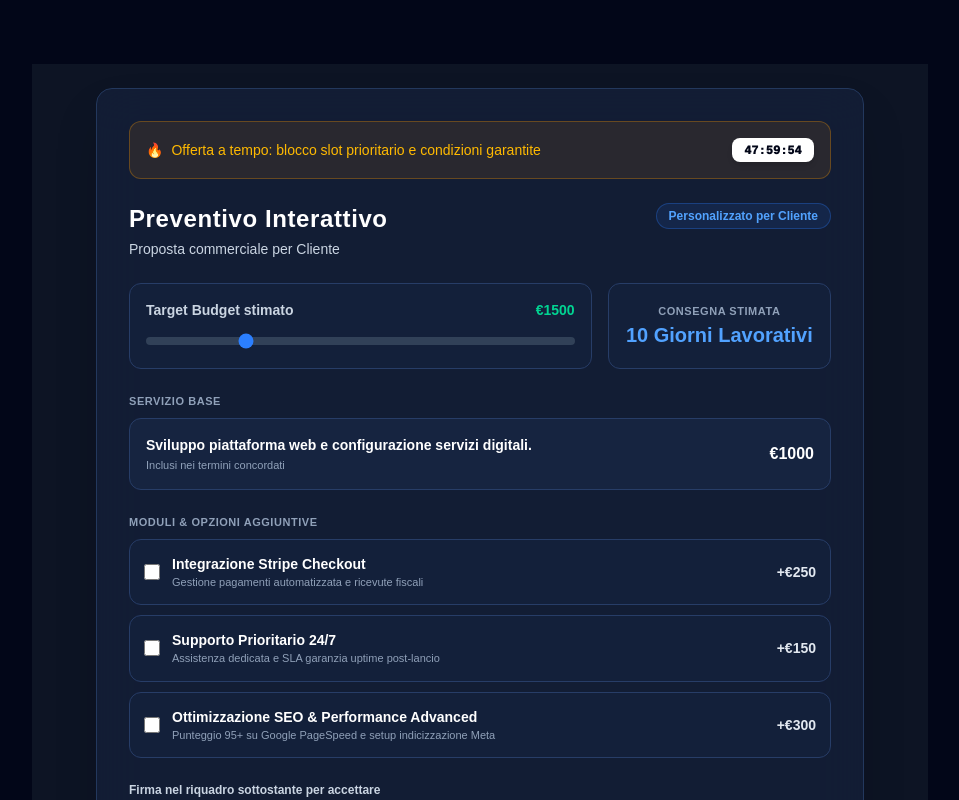
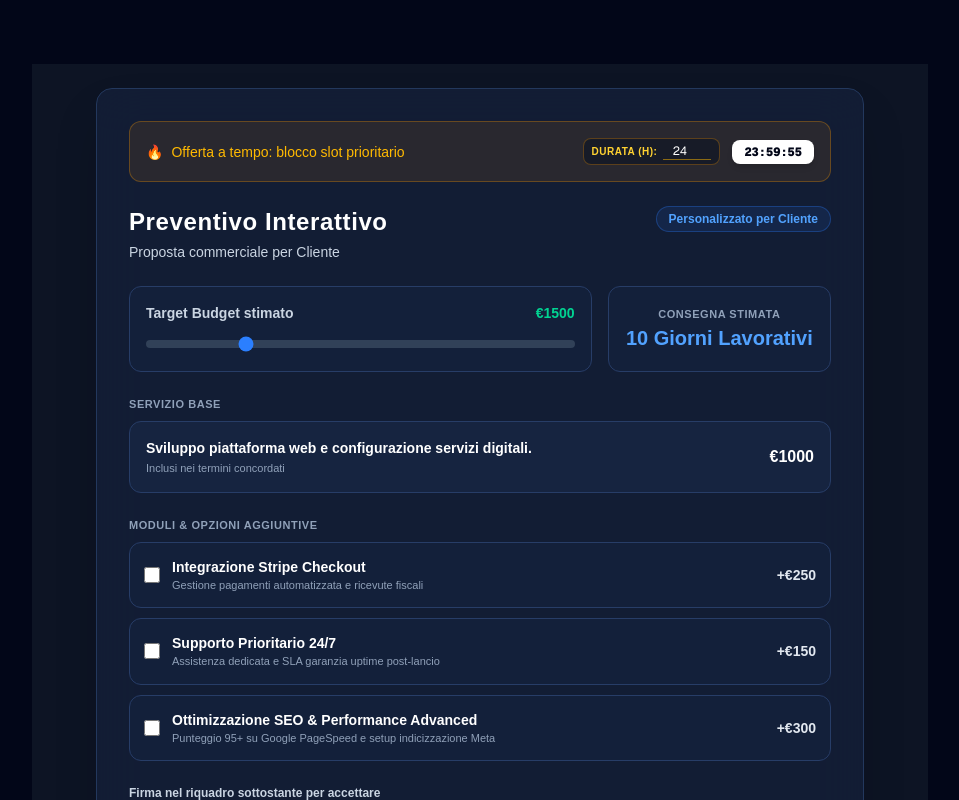
Before and after one commit to quotemichael92/quotepulse, a Next.js app: page /p/1 in a window 1280 px wide. Shown: the top 800 px of the page, without its empty margins (160-1119 px from the left). Built offline with nearby package versions, Linux system fonts and the light colour scheme; no server answers; the database is empty.

Commit message:
Rendi modificabile la durata del blocco prezzo del timer

```diff
--- a/app/p/[id]/InteractiveQuoteView.tsx
+++ b/app/p/[id]/InteractiveQuoteView.tsx
@@ -74,8 +74,15 @@ export default function InteractiveQuoteView({ quoteId: propQuoteId, initialData
     fetch(`/api/quotes/${quoteId}/viewed`, { method: 'POST' }).catch(() => {})
   }, [quoteId])
 
-  const fomoHoursFromDb = quoteData?.fomo_hours ?? quoteData?.fomoHours ?? initialData?.fomoHours ?? 47
-  const [timeLeft, setTimeLeft] = useState({ hours: fomoHoursFromDb, minutes: 59, seconds: 59 })
+  const initialFomoHours = quoteData?.fomo_hours ?? quoteData?.fomoHours ?? initialData?.fomoHours ?? 24
+  const [fomoHours, setFomoHours] = useState<number>(initialFomoHours)
+  const [timeLeft, setTimeLeft] = useState({ hours: initialFomoHours, minutes: 0, seconds: 0 })
+
+  useEffect(() => {
+    const hoursFromDb = quoteData?.fomo_hours ?? quoteData?.fomoHours ?? initialData?.fomoHours ?? 24
+    setFomoHours(hoursFromDb)
+    setTimeLeft(prev => ({ ...prev, hours: hoursFromDb }))
+  }, [quoteData, initialData])
 
   useEffect(() => {
     const timer = setInterval(() => {
@@ -88,6 +95,12 @@ export default function InteractiveQuoteView({ quoteId: propQuoteId, initialData
     }, 1000)
     return () => clearInterval(timer)
   }, [])
+
+  const handleHoursChange = (newHours: number) => {
+    const validated = Math.max(1, Math.min(168, newHours))
+    setFomoHours(validated)
+    setTimeLeft(prev => ({ ...prev, hours: validated, minutes: 0, seconds: 0 }))
+  }
 
   const clientName = quoteData?.client_name || 'Cliente'
   const title = `Proposta commerciale per ${clientName}`
@@ -262,16 +275,31 @@ export default function InteractiveQuoteView({ quoteId: propQuoteId, initialData
     <div className="min-h-screen bg-[#0d1424] text-white flex flex-col items-center justify-center p-4 sm:p-6 my-8">
       <div className="w-full max-w-3xl bg-[#131f37]/90 border border-[#23385d] rounded-2xl p-6 sm:p-8 shadow-2xl backdrop-blur-xl relative space-y-6">
 
-        {/* FOMO TIMER */}
-        <div className="bg-amber-500/10 border border-amber-500/30 rounded-xl p-3 sm:p-4 flex flex-col sm:flex-row items-center justify-between gap-2 text-center sm:text-left">
+        {/* FOMO TIMER & SETTING */}
+        <div className="bg-amber-500/10 border border-amber-500/30 rounded-xl p-3 sm:p-4 flex flex-col sm:flex-row items-center justify-between gap-3 text-center sm:text-left">
           <div className="flex items-center space-x-2 text-amber-400 font-medium text-xs sm:text-sm">
             <span>🔥</span>
-            <span>Offerta a tempo: blocco slot prioritario e condizioni garantite</span>
+            <span>Offerta a tempo: blocco slot prioritario</span>
           </div>
-          <div className="bg-white text-slate-950 px-3 py-1 rounded-lg font-mono text-xs font-black shadow-md shrink-0">
-            {String(timeLeft.hours).padStart(2, '0')}:
-            {String(timeLeft.minutes).padStart(2, '0')}:
-            {String(timeLeft.seconds).padStart(2, '0')}
+
+          <div className="flex items-center space-x-3">
+            <div className="flex items-center space-x-1.5 bg-[#0d1424]/60 border border-amber-500/30 px-2 py-1 rounded-lg">
+              <span className="text-[10px] text-amber-300 uppercase tracking-wider font-semibold">Durata (h):</span>
+              <input
+                type="number"
+                min="1"
+                max="168"
+                value={fomoHours}
+                onChange={(e) => handleHoursChange(Number(e.target.value))}
+                className="w-12 bg-transparent text-white font-mono text-xs text-center focus:outline-none border-b border-amber-400/50"
+              />
+            </div>
+
+            <div className="bg-white text-slate-950 px-3 py-1 rounded-lg font-mono text-xs font-black shadow-md shrink-0">
+              {String(timeLeft.hours).padStart(2, '0')}:
+              {String(timeLeft.minutes).padStart(2, '0')}:
+              {String(timeLeft.seconds).padStart(2, '0')}
+            </div>
           </div>
         </div>
 
```
